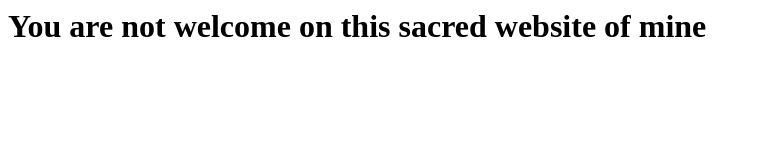
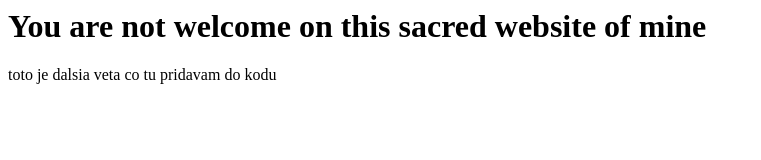
Before and after one commit to ilbient/Repo, a plain HTML site: page index.html in a window 1280 px wide. Shown: the whole page, without its empty margins (0-761 px from the left). Drawn offline with Linux system fonts and the light colour scheme.

Commit message:
Added new line and hello.txt do stranky

```diff
--- a/index.html
+++ b/index.html
@@ -1,4 +1,5 @@
 <html>
 <title>This is my amazing awesome website </title>
 <h1> You are not welcome on this sacred website of mine </h1>
+<p> toto je dalsia veta co tu pridavam do kodu </p>
 </html>
```
Also changed, not shown: hello.txt (added).
